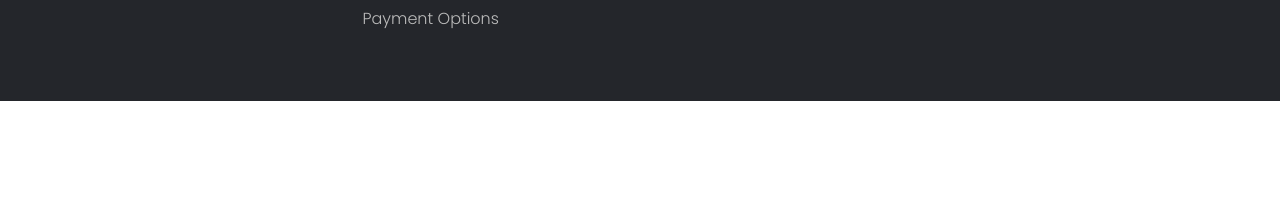
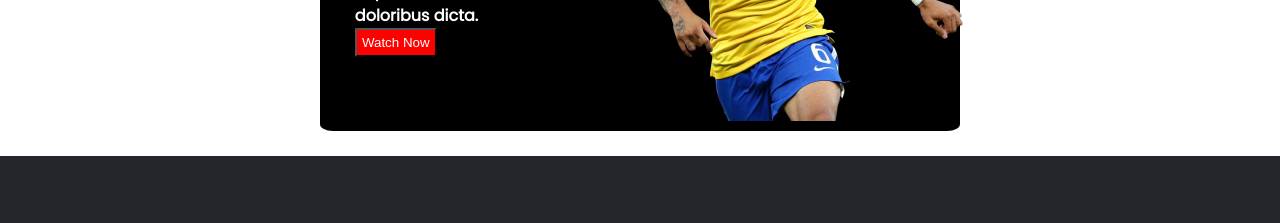
Before and after one commit to Sinthia666/zero-two, a plain HTML site: page index.html in a window 1280 px wide. Shown: the part 261-484 px from the top of the page. Drawn offline with Linux system fonts and the light colour scheme.

Commit message:
banner commit

```diff
--- a/index.html
+++ b/index.html
@@ -15,6 +15,25 @@
     />
   </head>
   <body>
+    <!-- header section start  -->
+    <section>
+      <div class="header">
+      <div class="half-width">
+        <div class="text">
+          <h1>The Greatest Show On the Earth</h1>
+          <p>Lorem ipsum, dolor sit amet consectetur adipisicing elit. Dolorem doloremque tempore aperiam porro similique cupiditate ut veniam illum doloribus dicta.</p>
+          <button class="button" >Watch Now</button>
+        </div>
+        <div class="img">
+          <img src="assets/Banner Image.png" alt="">
+        </div>
+      </div>
+    </div>
+    </section>
+
+    <!-- header section end -->
+
+    <!-- footer section start -->
     <section>
       <footer class="footer">
         <div class="container">
@@ -68,5 +87,6 @@
         </div>
       </footer>
     </section>
+    <!-- footer section end
   </body>
 </html>
--- a/styles/style.css
+++ b/styles/style.css
@@ -1,7 +1,75 @@
 @import url("https://fonts.googleapis.com/css2?family=Poppins&display=swap");
 
-/* footer design */
+/*---------------------
+     ************
+ ----------------------*/
+/* header section start      */
+
+.header {
+  background-color: black;
+  color: white;
+  display: flex;
+  align-items: center;
+  justify-content: center;
+  padding: 0.25%;
+  width: 50%;
+  margin-left: 25%;
+  margin-top: 3%;
+  margin-bottom: 2%;
+  height: 2%;
+  border-radius: 2%;
+  font-size: 100%;
+  font-weight: 700;
+}
+
+.half-width {
+  display: flex;
+  justify-content: space-between;
+  /* height: 50%; */
+  /* width: 50%; */
+}
+.text {
+  padding: 5%;
+}
+
+.img {
+  width: 50%;
+  height: auto;
+}
+
+.button {
+  background-color: red;
+  border-radius: 3%;
+  color: white;
+  padding: 2%;
+}
+
+/* responsive part  */
+
+@media (max-width: 767px) {
+  .half-width {
+    width: 100%;
+    margin-bottom: 30px;
+  }
+}
+@media (max-width: 574px) {
+  .half-width {
+    width: 100%;
+  }
+}
+
+/*------------------------
+       ***********
+-------------------------*/
+/* header section end         */
+
+/*-------------------------------
+             *********
+---------------------------------*/
+
+/* footer section start */
 @import url("https://fonts.googleapis.com/css2?family=Poppins:wght@300;400;500;600;700&display=swap");
+
 body {
   line-height: 1.5;
   font-family: "Poppins", sans-serif;
@@ -95,4 +163,8 @@ ul {
   }
 }
 
-/* footer desigen ending  */
+/*-------------------------------
+             *********
+---------------------------------*/
+
+/* footer section end */
```
